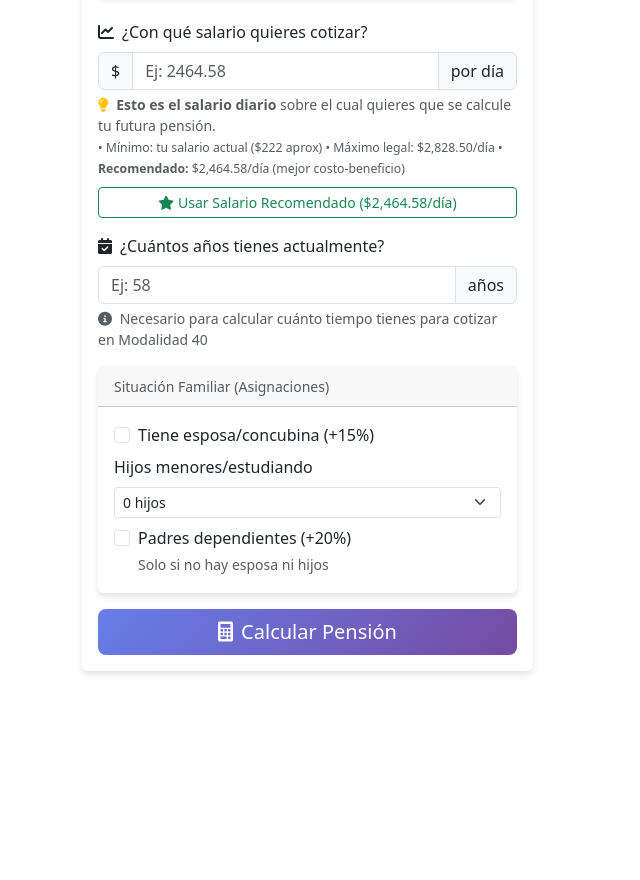
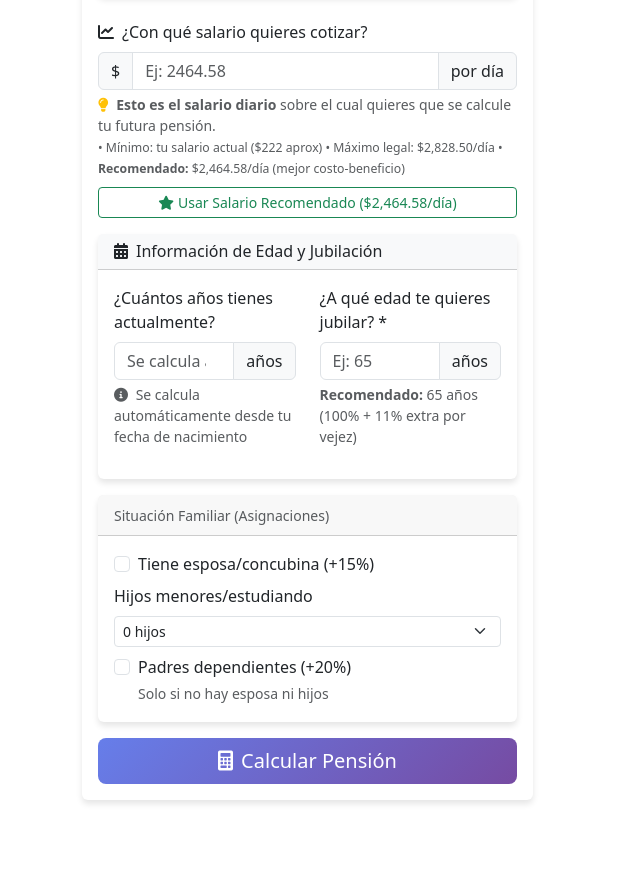
Before and after one commit to smunozsader/calculadora-modalidad40-imss, a Flask app: page / in a window 1280 px wide. Shown: the part 1530-2410 px from the top of the page, without its empty margins (0-640 px from the left). Before the commit the page ends 2205 px from the top, so only its background shows below. Run offline with Flask 3, Linux system fonts and the light colour scheme; some libraries are stand-ins or nearby versions.

Commit message:
fix: Reorganize age section and fix duplicate edad_actual fields
 FIXES IMPLEMENTED:
- Removed duplicate age input section that was causing conflicts
- Created organized 'Información de Edad y Jubilación' card section
- Auto-populated current age from birth date calculation
- Added user input for desired retirement age with real-time validation

 NEW AGE WORKFLOW:
- Birth date (day/month/year)  Auto-calculates current age (readonly)
- User enters desired retirement age  Shows time available alert
- Real-time validation with color-coded alerts (success/warning/danger)
- Proper field synchronization between frontend and backend

 USER EXPERIENCE IMPROVEMENTS:
- Clear visual separation between auto-calculated and user input fields
- Contextual alerts showing urgency based on available time
- Automatic recommendations (65 years = 100% + 11% bonus)
- Proper form validation with specific error messages

 TECHNICAL FIXES:
- Fixed duplicate ID conflicts (edad_actual vs edad_actual_display)
- Updated JavaScript functions for proper field synchronization
- Enhanced form validation to check new required fields
- Maintained backward compatibility with existing backend logic

```diff
--- a/webapp/templates/index.html
+++ b/webapp/templates/index.html
@@ -279,23 +279,46 @@
                                     </div>
                                 </div>
 
-                                <div class="mb-3">
-                                    <label class="form-label">
-                                        <i class="fas fa-calendar-check me-2"></i>¿Cuántos años tienes actualmente?
-                                    </label>
+                                        <!-- Sección de Edad y Jubilación -->
+                                        <div class="card mb-3">
+                                            <div class="card-header bg-light">
+                                                <h6 class="mb-0"><i class="fas fa-calendar-alt me-2"></i>Información de Edad y Jubilación</h6>
+                                            </div>
+                                            <div class="card-body">
+                                                <div class="row">
+                                                    <div class="col-md-6 mb-3">
+                                                        <label class="form-label">¿Cuántos años tienes actualmente?</label>
                                                         <div class="input-group">
-                                        <input type="number" class="form-control" id="edad_actual"
-                                               placeholder="Ej: 58" min="50" max="70" required
-                                               oninput="calcularTiempoRestante()">
+                                                            <input type="number" class="form-control" id="edad_actual_display"
+                                                                   placeholder="Se calcula automáticamente" readonly>
                                                             <span class="input-group-text">años</span>
                                                         </div>
                                                         <div class="form-text">
                                                             <i class="fas fa-info-circle me-1"></i>
-                                        Necesario para calcular cuánto tiempo tienes para cotizar en Modalidad 40
+                                                            Se calcula automáticamente desde tu fecha de nacimiento
+                                                        </div>
+                                                    </div>
+                                                    <div class="col-md-6 mb-3">
+                                                        <label class="form-label">¿A qué edad te quieres jubilar? *</label>
+                                                        <div class="input-group">
+                                                            <input type="number" class="form-control" id="edad_jubilacion_user"
+                                                                   placeholder="Ej: 65" min="60" max="70" required
+                                                                   oninput="calcularTiempoDisponibleUser()">
+                                                            <span class="input-group-text">años</span>
+                                                        </div>
+                                                        <div class="form-text">
+                                                            <strong>Recomendado:</strong> 65 años (100% + 11% extra por vejez)
+                                                        </div>
                                                     </div>
                                                 </div>
 
-                                        <!-- Age warnings and time calculation will be handled automatically by the new personal data section -->
+                                                <!-- Alert para mostrar tiempo disponible -->
+                                                <div id="tiempo-disponible-alert" class="alert" style="display: none;">
+                                                    <i class="fas fa-clock me-2"></i>
+                                                    <span id="tiempo-disponible-texto"></span>
+                                                </div>
+                                            </div>
+                                        </div>
 
                                 <!-- Situación Familiar -->
                                 <div class="card mb-3">
@@ -765,19 +788,25 @@
                     edad--;
                 }
 
+                // Actualizar ambos campos de edad actual
                 document.getElementById('edad_actual').value = edad;
+                document.getElementById('edad_actual_display').value = edad;
 
                 // Auto-sugerir edad de jubilación recomendada
                 const edadJubilacion = document.getElementById('edad_jubilacion');
+                const edadJubilacionUser = document.getElementById('edad_jubilacion_user');
+
                 if (!edadJubilacion.value && edad > 0) {
                     if (edad >= 65) {
                         edadJubilacion.value = 65;
+                        edadJubilacionUser.value = 65;
                     } else if (edad >= 60) {
                         edadJubilacion.value = 65; // Siempre recomendar 65
+                        edadJubilacionUser.value = 65;
                     }
                 }
 
-                calcularTiempoDisponible();
+                calcularTiempoDisponibleUser();
             }
         }
 
@@ -792,27 +821,49 @@
             curp.value = curp.value.toUpperCase();
         }
 
-        // Calcular tiempo disponible para Modalidad 40
-        function calcularTiempoDisponible() {
-            const edadActual = parseInt(document.getElementById('edad_actual').value);
-            const edadJubilacion = parseInt(document.getElementById('edad_jubilacion').value);
+        // Calcular tiempo disponible para Modalidad 40 (Nueva función)
+        function calcularTiempoDisponibleUser() {
+            const edadActual = parseInt(document.getElementById('edad_actual_display').value) || parseInt(document.getElementById('edad_actual').value);
+            const edadJubilacion = parseInt(document.getElementById('edad_jubilacion_user').value);
+
+            const alertDiv = document.getElementById('tiempo-disponible-alert');
+            const textoSpan = document.getElementById('tiempo-disponible-texto');
 
             if (edadActual && edadJubilacion) {
                 const añosDisponibles = edadJubilacion - edadActual;
 
-                // Mostrar advertencias según el tiempo disponible
+                // Sincronizar con el campo oculto para el backend
+                document.getElementById('edad_jubilacion').value = edadJubilacion;
+
                 if (añosDisponibles <= 0) {
-                    mostrarAlerta('Ya estás en edad de pensión. Consulta directamente con IMSS.', 'danger');
+                    alertDiv.className = 'alert alert-danger';
+                    textoSpan.innerHTML = '<strong>⚠️ Ya estás en edad de pensión.</strong> Consulta directamente con IMSS para opciones disponibles.';
+                    alertDiv.style.display = 'block';
+                } else if (añosDisponibles <= 2) {
+                    alertDiv.className = 'alert alert-danger';
+                    textoSpan.innerHTML = `<strong>🚨 ¡CRÍTICO! Solo tienes ${añosDisponibles} ${añosDisponibles === 1 ? 'año' : 'años'}.</strong> Debes iniciar Modalidad 40 INMEDIATAMENTE.`;
+                    alertDiv.style.display = 'block';
                 } else if (añosDisponibles <= 5) {
-                    mostrarAlerta(`¡URGENTE! Solo tienes ${añosDisponibles} años. Debes iniciar Modalidad 40 YA.`, 'warning');
+                    alertDiv.className = 'alert alert-warning';
+                    textoSpan.innerHTML = `<strong>⚠️ ¡URGENTE! Tienes ${añosDisponibles} años.</strong> Debes iniciar Modalidad 40 pronto para maximizar beneficios.`;
+                    alertDiv.style.display = 'block';
                 } else {
-                    mostrarAlerta(`Tienes ${añosDisponibles} años disponibles. Puedes planear con calma.`, 'info');
+                    alertDiv.className = 'alert alert-success';
+                    textoSpan.innerHTML = `<strong>✅ Excelente! Tienes ${añosDisponibles} años disponibles.</strong> Puedes planear tu estrategia con calma.`;
+                    alertDiv.style.display = 'block';
                 }
+            } else {
+                alertDiv.style.display = 'none';
             }
         }
 
+        // Función legacy para compatibilidad
+        function calcularTiempoDisponible() {
+            calcularTiempoDisponibleUser();
+        }
+
         function mostrarAlerta(mensaje, tipo) {
-            // You can implement this to show alerts in a designated area
+            // Función de compatibilidad
             console.log(`${tipo.toUpperCase()}: ${mensaje}`);
         }
 
@@ -917,7 +968,7 @@
                 sdp_actual: document.getElementById('sdp_actual').value,
                 sbc_modalidad40: document.getElementById('sbc_modalidad40').value,
                 edad_actual: document.getElementById('edad_actual').value,
-                edad_pension: document.getElementById('edad_jubilacion').value, // Note: changed to edad_jubilacion
+                edad_pension: document.getElementById('edad_jubilacion_user').value, // Get from user input field
 
                 // Situación familiar
                 tiene_esposa: document.getElementById('tiene_esposa').checked,
@@ -1226,8 +1277,9 @@
             document.getElementById('mes_nacimiento').addEventListener('change', calcularEdadActual);
             document.getElementById('año_nacimiento').addEventListener('input', calcularEdadActual);
 
-            // Retirement age change trigger
-            document.getElementById('edad_jubilacion').addEventListener('change', calcularTiempoDisponible);
+            // Retirement age change triggers
+            document.getElementById('edad_jubilacion').addEventListener('change', calcularTiempoDisponibleUser);
+            document.getElementById('edad_jubilacion_user').addEventListener('input', calcularTiempoDisponibleUser);
 
             // NSS formatting (only numbers)
             document.getElementById('nss').addEventListener('input', function(e) {
@@ -1238,21 +1290,24 @@
             const form = document.getElementById('calculadoraForm');
             form.addEventListener('submit', function(e) {
                 // Validate required personal fields
-                const requiredFields = ['nombre', 'apellido_paterno', 'dia_nacimiento', 'mes_nacimiento', 'año_nacimiento', 'edad_jubilacion'];
+                const requiredFields = ['nombre', 'apellido_paterno', 'dia_nacimiento', 'mes_nacimiento', 'año_nacimiento', 'edad_jubilacion_user'];
 
                 for (let field of requiredFields) {
                     const element = document.getElementById(field);
                     if (!element.value) {
                         e.preventDefault();
                         element.focus();
-                        alert(`Por favor completa el campo: ${element.previousElementSibling.textContent}`);
+                        alert(`Por favor completa el campo: ${element.labels[0] ? element.labels[0].textContent : 'requerido'}`);
                         return;
                     }
                 }
 
                 // Validate age makes sense
                 const edadActual = parseInt(document.getElementById('edad_actual').value);
-                const edadJubilacion = parseInt(document.getElementById('edad_jubilacion').value);
+                const edadJubilacion = parseInt(document.getElementById('edad_jubilacion_user').value);
+
+                // Sync the hidden field for backend
+                document.getElementById('edad_jubilacion').value = edadJubilacion;
 
                 if (edadJubilacion <= edadActual) {
                     e.preventDefault();
```
Lines whose indentation alone changed are shown as unchanged.
